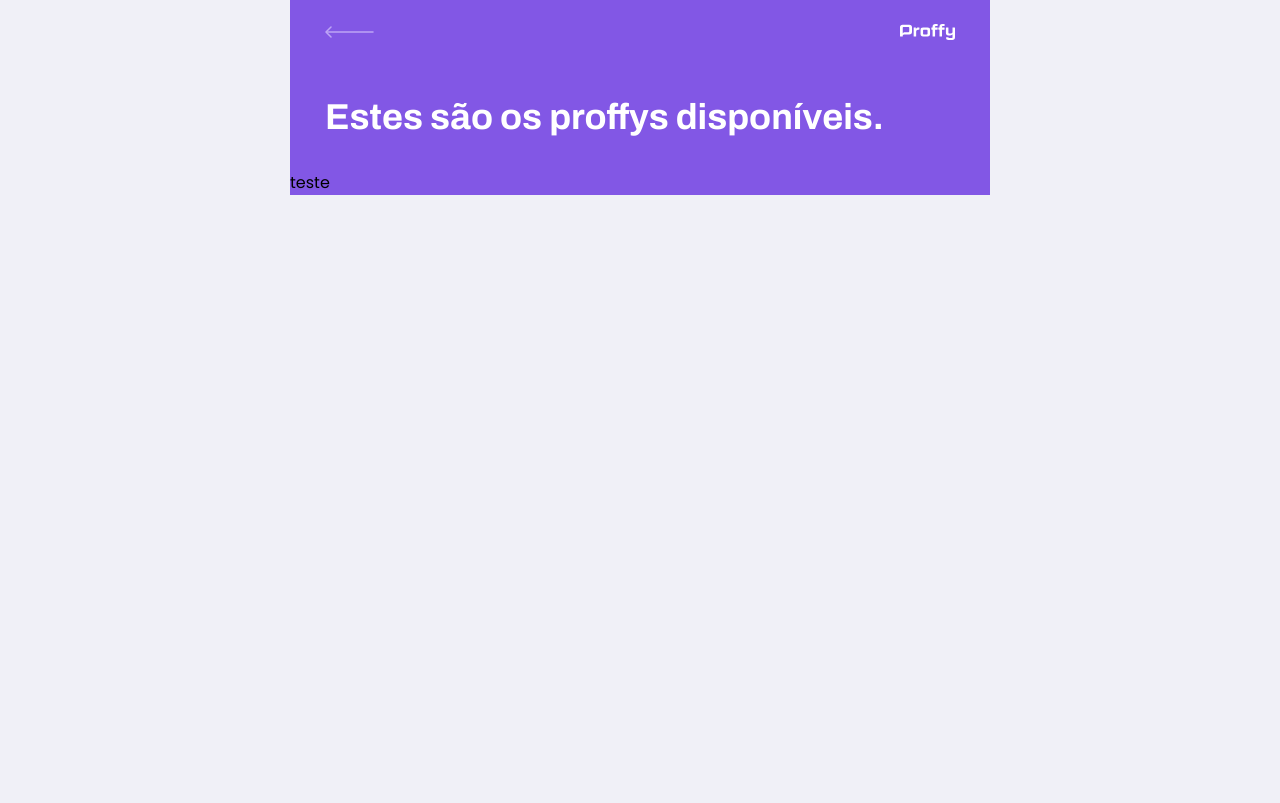
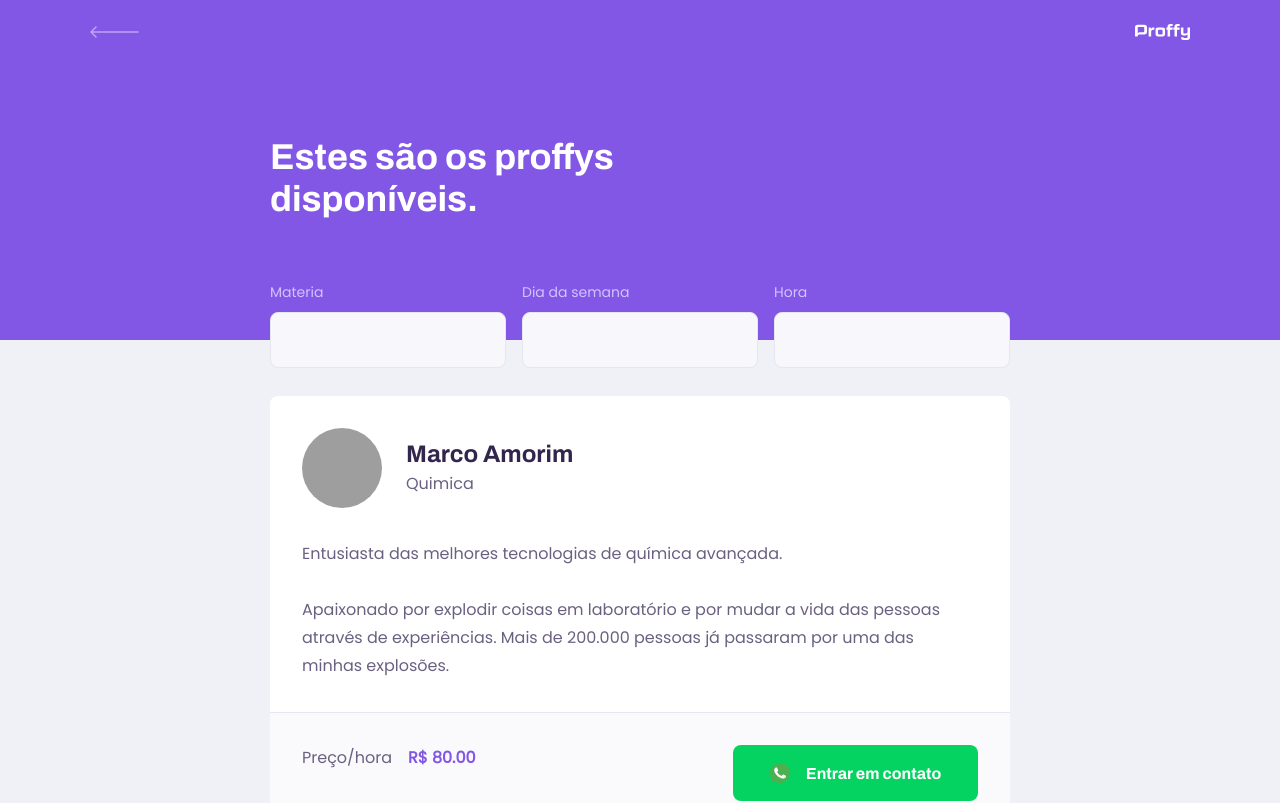
Before and after one commit to marco-amorim/NLW-02, a React (Create React App) app in the folder web/: page /study in a window 1280 px wide. Shown: the top 803 px of the page. Built offline with nearby package versions, Linux system fonts and the light colour scheme; grey boxes are pictures that could not be loaded; the HTML template or start-up script is replaced by a standard one.

Commit message:
TeacherItem and more styling

```diff
--- a/web/src/assets/styles/global.css
+++ b/web/src/assets/styles/global.css
@@ -48,6 +48,7 @@
 button,
 textarea {
 	font: 500 1.6rem Poppins;
+	color: var(--color-text-base);
 }
 
 .container {
--- a/web/src/components/PageHeader/index.tsx
+++ b/web/src/components/PageHeader/index.tsx
@@ -4,6 +4,8 @@
 
 import logoImg from '../../assets/images/logo.svg';
 import backIcon from '../../assets/images/icons/back.svg';
+
+import './styles.css';
 
 interface PageHeaderProps {
 	title: string;
@@ -21,9 +23,9 @@
 
 			<div className="header-content">
 				<strong>{props.title}</strong>
+
+				{props.children}
 			</div>
-
-      {props.children}
 		</header>
 	);
 };
--- a/web/src/components/PageHeader/styles.css
+++ b/web/src/components/PageHeader/styles.css
@@ -0,0 +1,66 @@
+.page-header {
+	display: flex;
+	flex-direction: column;
+	background-color: var(--color-primary);
+}
+
+.page-header .top-bar-container {
+	width: 90%;
+	margin: 0 auto;
+	display: flex;
+	justify-content: space-between;
+	align-items: center;
+	color: var(--color-text-in-primary);
+	padding: 1.6rem 0;
+}
+
+.page-header .top-bar-container > img {
+	height: 1.6rem;
+}
+
+.page-header .top-bar-container a {
+	height: 3.2rem;
+	transition: opacity 0.2s;
+}
+
+.page-header .top-bar-container a:hover {
+	opacity: 0.6;
+}
+
+.page-header .header-content {
+	width: 90%;
+	margin: 0 auto;
+	position: relative;
+	margin: 3.2rem auto;
+}
+
+.page-header .header-content strong {
+	font: 700 3.6rem Archivo;
+	line-height: 4.2rem;
+	color: var(--color-title-in-primary);
+}
+
+@media (min-width: 700px) {
+  .page-header {
+    height: 340px;
+  }
+
+  .page-header .top-bar-container {
+    max-width: 1100px;
+  }
+
+  .page-header .header-content {
+    flex: 1;
+    max-width: 740px;
+    margin: 0 auto;
+    padding-bottom: 48px;
+    display: flex;
+    flex-direction: column;
+    justify-content: center;
+    align-items: flex-start;
+  }
+
+  .page-header .header-content strong {
+    max-width: 350px;
+  }
+}
--- /dev/null
+++ b/web/src/components/TeacherItem/index.tsx
@@ -0,0 +1,43 @@
+import React from 'react';
+
+import whatsappIcon from '../../assets/images/icons/whatsapp.svg';
+
+import './styles.css';
+
+const TeacherItem = () => {
+	return (
+		<article className="teacher-item">
+			<header>
+				<img
+					src="https://avatars2.githubusercontent.com/u/40203788?s=460&u=bb67357c370e74a78cb43239833649004c9212d6&v=4"
+					alt="Marco Amorim"
+				/>
+				<div>
+					<strong>Marco Amorim</strong>
+					<span>Quimica</span>
+				</div>
+			</header>
+
+			<p>
+				Entusiasta das melhores tecnologias de química avançada.
+				<br /> <br />
+				Apaixonado por explodir coisas em laboratório e por mudar a vida das
+				pessoas através de experiências. Mais de 200.000 pessoas já passaram por
+				uma das minhas explosões.
+			</p>
+
+			<footer>
+				<p>
+					Preço/hora
+					<strong>R$ 80.00</strong>
+				</p>
+				<button type="button">
+					<img src={whatsappIcon} alt="WhatsApp" />
+					Entrar em contato
+				</button>
+			</footer>
+		</article>
+	);
+};
+
+export default TeacherItem;
--- /dev/null
+++ b/web/src/components/TeacherItem/styles.css
@@ -0,0 +1,102 @@
+.teacher-item {
+	background: var(--color-box-base);
+	border: 1px solid var (--color-line-in-white);
+	border-radius: 0.8rem;
+	margin-top: 2.4rem;
+	overflow: hidden;
+}
+
+.teacher-item header {
+	padding: 3.2rem 2rem;
+	display: flex;
+	align-items: center;
+}
+
+.teacher-item header img {
+	width: 8rem;
+	height: 8rem;
+	border-radius: 50%;
+}
+
+.teacher-item header div {
+	margin-left: 2.4rem;
+}
+
+.teacher-item header div strong {
+	font: 700 2.4rem Archivo;
+	display: block;
+	color: var(--color-text-title);
+}
+
+.teacher-item header div span {
+	font-size: 1.6rem;
+	display: block;
+	margin-top: 0.4rem;
+}
+
+.teacher-item > p {
+	padding: 0 2rem;
+	font-size: 1.6rem;
+	line-height: 2.8rem;
+}
+
+.teacher-item footer {
+	padding: 3.2rem 2rem;
+	background: var(--color-box-footer);
+	border-top: 1px solid var(--color-line-in-white);
+	margin-top: 3.2rem;
+	display: flex;
+	align-self: center;
+	justify-content: space-between;
+}
+
+.teacher-item footer p strong {
+	color: var(--color-primary);
+	font-size: 1.6rem;
+	display: block;
+}
+
+.teacher-item footer button {
+	width: 20rem;
+	height: 5.6rem;
+	background: var(--color-secundary);
+	color: var(--color-button-text);
+	border: 0;
+	border-radius: 0.8rem;
+	cursor: pointer;
+	font: 700 1.4rem Archivo;
+	display: flex;
+	align-items: center;
+	justify-content: space-evenly;
+	transition: 0.2s;
+}
+
+.teacher-item footer button:hover {
+	background: var(--color-secundary-dark);
+}
+
+@media (min-width: 700px) {
+	.teacher-item header,
+	.teacher-item footer {
+		padding: 3.2rem;
+	}
+
+	.teacher-item > p {
+		padding: 0 3.2rem;
+	}
+
+	.teacher-item footer p strong {
+		display: initial;
+		margin-left: 1.6rem;
+	}
+
+	.teacher-item footer button {
+		width: 24.5rem;
+		font-size: 1.6rem;
+		justify-content: center;
+	}
+
+	.teacher-item footer button img {
+		margin-right: 1.6rem;
+	}
+}
--- a/web/src/pages/TeacherList/index.tsx
+++ b/web/src/pages/TeacherList/index.tsx
@@ -1,14 +1,40 @@
 import React from 'react';
 
+import PageHeader from '../../components/PageHeader';
+
 import './styles.css';
-import PageHeader from '../../components/PageHeader';
+import TeacherItem from '../../components/TeacherItem';
 
 const TeacherList = () => {
 	return (
 		<div id="page-teacher-list" className="container">
 			<PageHeader title="Estes são os proffys disponíveis.">
-        teste
-      </PageHeader>
+				<form id="search-teachers">
+					<div className="input-block">
+						<label htmlFor="subject">Materia</label>
+						<input type="text" id="subject" />
+					</div>
+
+					<div className="input-block">
+						<label htmlFor="week_day">Dia da semana</label>
+						<input type="text" id="week_day" />
+					</div>
+
+					<div className="input-block">
+						<label htmlFor="time">Hora</label>
+						<input type="text" id="time" />
+					</div>
+				</form>
+			</PageHeader>
+
+			<main>
+				<TeacherItem />
+				<TeacherItem />
+				<TeacherItem />
+				<TeacherItem />
+				<TeacherItem />
+				<TeacherItem />
+			</main>
 		</div>
 	);
 };
--- a/web/src/pages/TeacherList/styles.css
+++ b/web/src/pages/TeacherList/styles.css
@@ -1,46 +1,76 @@
 #page-teacher-list {
-  width: 100vw;
-  height: 100vh;
+	width: 100vw;
+	height: 100vh;
 }
 
-.page-header {
-  display: flex;
-  flex-direction: column;
-  background-color: var(--color-primary);
+#search-teachers {
+	margin-top: 3.2rem;
 }
 
-.page-header .top-bar-container {
-  width: 90%;
-  margin: 0 auto;
-  display: flex;
-  justify-content: space-between;
-  align-items: center;
-  color: var(--color-text-in-primary);
-  padding: 1.6rem 0;
+#search-teachers label {
+	color: var(--color-text-in-primary);
 }
 
-.page-header .top-bar-container > img {
-  height: 1.6rem;
+#search-teachers .input-block {
+	position: relative;
 }
 
-.page-header .top-bar-container a {
-  height: 3.2rem;
-  transition: opacity 0.2s;
+#search-teachers .input-block + .input-block {
+	margin-top: 1.4rem;
 }
 
-.page-header .top-bar-container a:hover {
-  opacity: 0.6;
+#search-teachers .input-block label {
+	font-size: 1.4rem;
 }
 
-.page-header .header-content {
-  width: 90%;
-  margin: 0 auto;
-  position: relative;
-  margin: 3.2rem auto;
+#search-teachers .input-block input {
+	width: 100%;
+	height: 5.6rem;
+	margin-top: 0.8rem;
+	border-radius: 0.8rem;
+	background: var(--color-input-background);
+	border: 1px solid var(--color-line-in-white);
+	outline: 0;
+	padding: 0 1.6rem;
+	font: 1.6rem Archivo;
 }
 
-.page-header .header-content strong {
-  font: 700 3.6rem Archivo;
-  line-height: 4.2rem;
-  color: var(--color-title-in-primary);
+#search-teachers .input-block:focus-within::after {
+	width: calc(100% - 3.2rem);
+	height: 2px;
+	content: '';
+	background-color: var(--color-primary-light);
+	position: absolute;
+	left: 1.6rem;
+	right: 1.6rem;
+	bottom: 0;
 }
+
+#page-teacher-list main {
+	margin: 3.2rem auto;
+	width: 90%;
+}
+
+@media (min-width: 700px) {
+	#page-teacher-list {
+		max-width: 100%;
+	}
+
+	#search-teachers {
+		display: grid;
+		grid-template-columns: repeat(3, 1fr);
+		column-gap: 16px;
+		position: absolute;
+		bottom: -28px;
+	}
+
+	#search-teachers .input-block + .input-block {
+		margin-top: 0;
+	}
+
+	#page-teacher-list main {
+		padding: 3.2rem 0;
+		max-width: 740px;
+		margin: 0 auto;
+	}
+}
```
